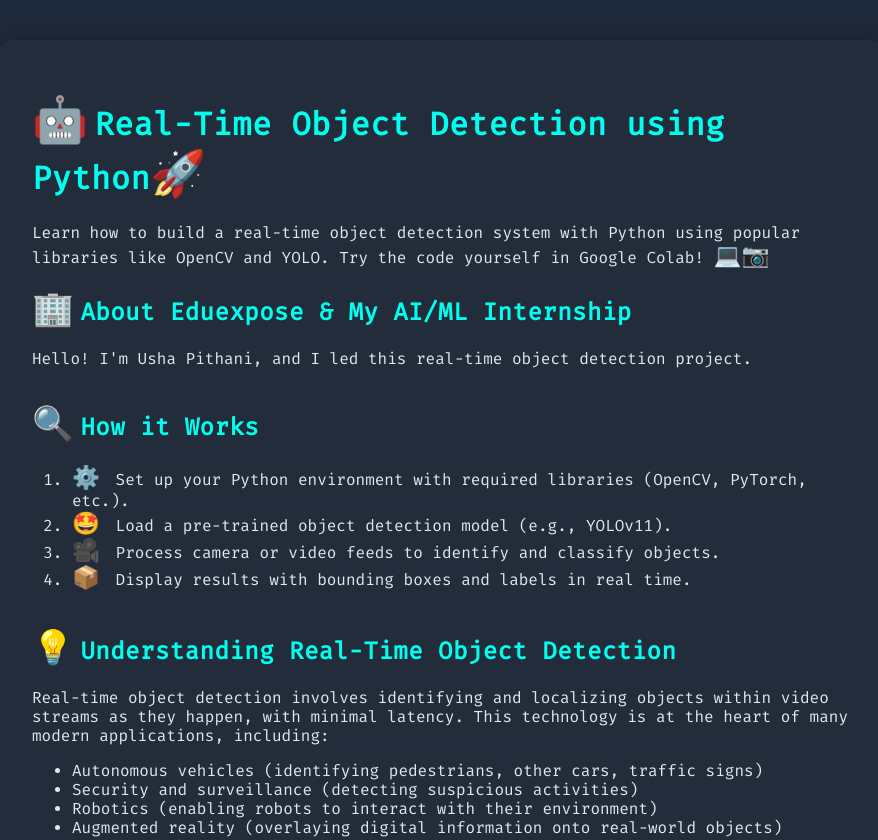
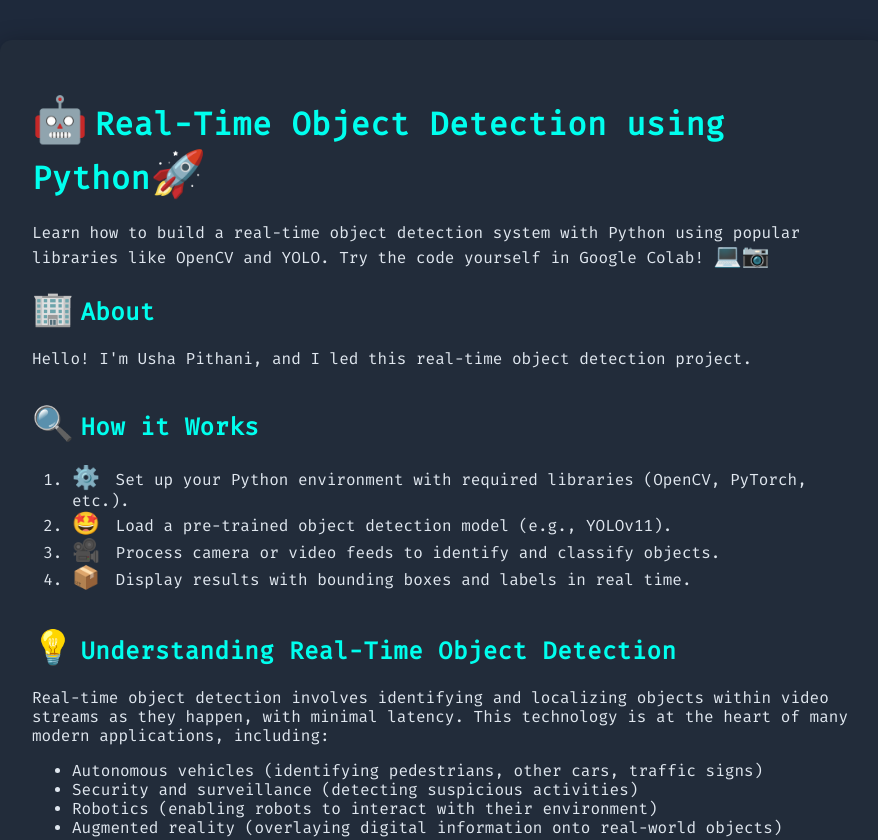
Before and after one commit to Ushapithani/Real_Time_Object_Detection_Project, a plain HTML site: page index.html in a window 1280 px wide. Shown: the top 840 px of the page, without its empty margins (198-1076 px from the left). Drawn offline with Linux system fonts and the light colour scheme.

Commit message:
index.html

```diff
--- a/index.html
+++ b/index.html
@@ -88,7 +88,7 @@
     <p>Learn how to build a real-time object detection system with Python using popular libraries like OpenCV and YOLO. Try the code yourself in Google Colab! <span class="emoji">💻📷</span></p>
 
     <div class="section">
-      <h2><span class="emoji">🏢</span>About Eduexpose & My AI/ML Internship</h2>
+      <h2><span class="emoji">🏢</span>About </h2>
       <p>Hello! I'm Usha Pithani, and I led this real-time object detection project.</p>
     </div>
 
```
